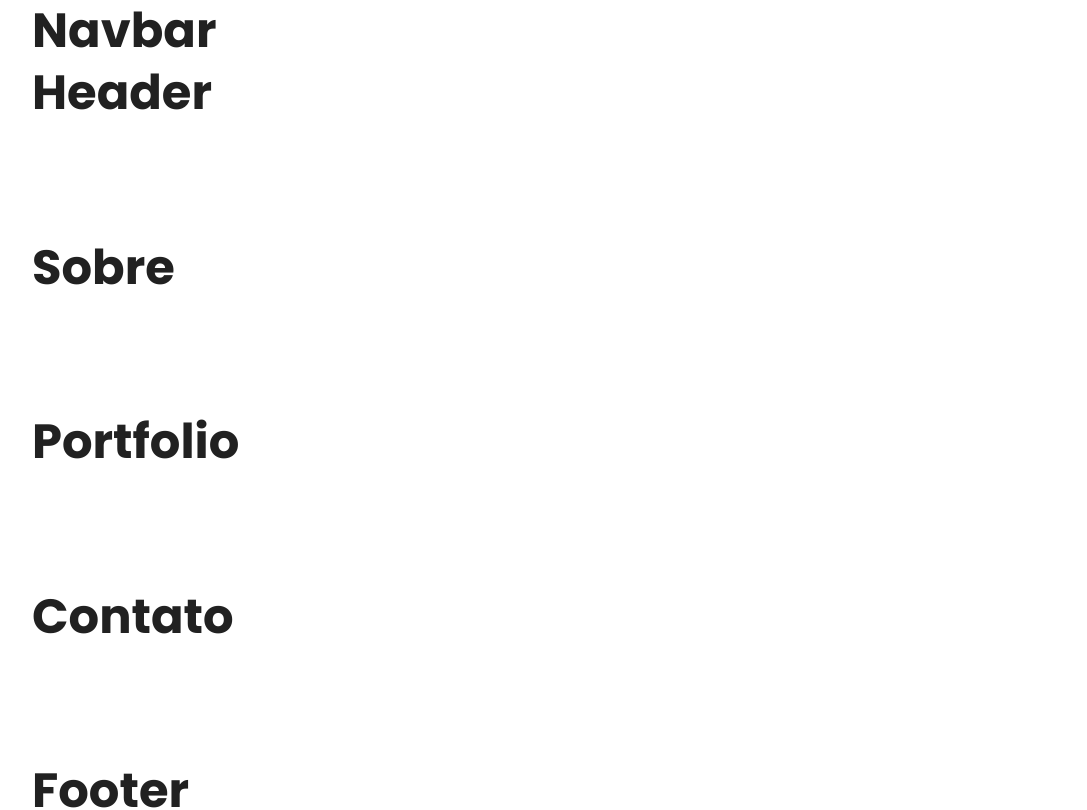
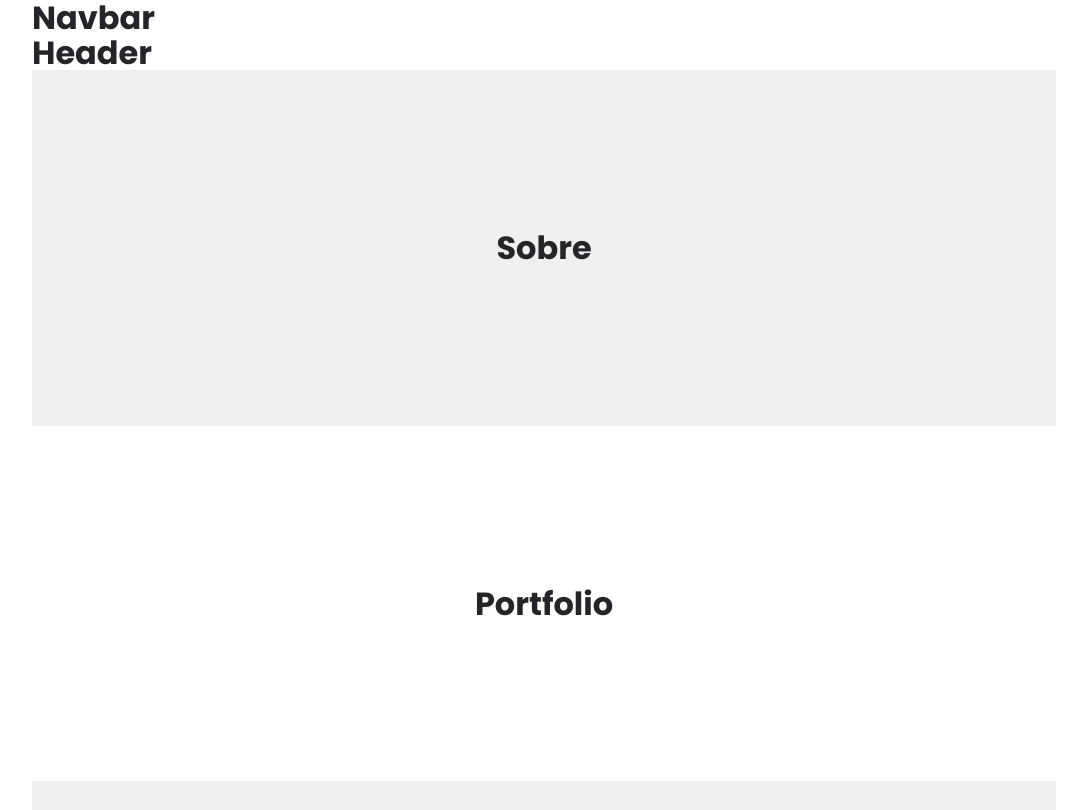
Before and after one commit to dev-marcioreis/mrs-portfolio, a React (Vite) app: page / in a window 1280 px wide. Shown: the top 810 px of the page, without its empty margins (96-1183 px from the left). Built offline with nearby package versions, Linux system fonts and the light colour scheme.

Commit message:
Feat: genaral class

```diff
--- a/src/index.css
+++ b/src/index.css
@@ -16,20 +16,17 @@
 /*==========Root==========*/
 :root {
 
-  --primary-hue: 270%;
+  --primary-hue: 270;
   --black-light: 15%;
   --dark-light: 44%;
   --light-lightness: 94%;
   --white-light: 100%;
   --color-primary: hsl(var(--primary-hue), 89%, 41%);
-  --color-white: hsl(0.5%, var(--white-light));
+  --color-white: hsl(0, 5%, var(--white-light));
   --color-light: hsl(var(--primary-hue), 5%, var(--light-lightness));
   --color-black: hsl(var(--primary-hue), 5%, var(--black-light));
   --color-dark: hsl(var(--primary-hue), 5%, var(--dark-light));
 
-  --color-dark-2: hsl(0, 0%, 13%);
-  --color-black-2: hsl(0, 0%, 0%);
-  --color-white-2: hsl(0, 0%, 100%);
   --color-transparent: hsla(0, 0%, 100%, 0);
 
   --font-size: .9rem;
@@ -39,14 +36,10 @@
 
   --container-lg: 80%;
   --container-md: 90%;
-  --container-max-wd: 1800px;
+  --container-max-wd: 1920px;
 
   --shadow: 0px 1px 3px hsla(0, 0%, 0%, 0.5);
   --shadow-1: 0px 3px 6px hsla(0, 0%, 0%, 0.4);
-
-  --border-r-1: 1.2rem;
-  --border-r-2: .8rem;
-  --border-r-3: .5rem;
 
 }
 
@@ -56,51 +49,116 @@ html {
   scroll-padding-top: 5rem;
 }
 body {
-  background: var(--color-white-2);
-  color: var(--color-dark-2);
+  background: var(--color-white);
+  color: var(--color-dark);
   line-height: var(--line-height);
   font-size: var(--font-size);
 }
+
+/*==========General Styles==========*/
 ::-webkit-scrollbar {
   width: .5rem;
 }
 ::-webkit-scrollbar-track {
-  background: var(--color-white-2)
+  background: var(--color-white)
 }
 ::-webkit-scrollbar-thumb {
-  background: var(--color-dark-2);
+  background: var(--color-dark);
 }
 .container {
   width: var(--container-lg);
   max-width: var(--container-max-wd);
   margin-inline: auto;
 }
-.section {
-  margin-block-start: 7rem;
+section {
+  padding: 10rem 0;
+  background: var(--color-light);
+  transition: var(--transition);
+}
+section:nth-child(even) {
+  background: var(--color-white);
+}
+section > h2 {
+  text-align: center;
+}
+section > p {
+  text-align: center;
+  margin: .5rem auto 4rem;
+  width: 40%;
 }
 h1, h2, h3, h4, h5, h6 {
-  line-height: 1.3;
+  line-height: 1.1;
+  color: var(--color-black);
 }
 h1 {
   font-size: 3rem;
 }
 h2 {
-  font-size: 2.2rem;
+  font-size: 2rem;
 }
 h3 {
-  font-size: 2rem;
+  font-size: 1.6rem;
 }
-h4, h5, h6 {
-  font-weight: 300;
+h4 {
+  font-size: 1.1rem;
+}
+h5 {
+  font-size: .9rem;
+}
+h6 {
+  font-size: .8rem;
 }
 a {
-  color: var(--color-dark-2);
+  color: var(--color-white);
+  transition: var(--transition);
 }
 img {
   width: 100%;
   display: block;
+  object-fit: cover;
 }
 
+/*==========General Buttons==========*/
+.btn {
+  display: inline-block;
+  width: fit-content;
+  display: flex;
+  align-items: center;
+  gap: 1rem;
+  background: var(--color-light);
+  color: var(--color-black);
+  padding: .5rem 2.5rem;
+  border: 2px solid var(--color-transparent);
+  box-shadow: var(--shadow);
+  cursor: pointer;
+  transition: var(--transition);
+}
+.btn:hover {
+  background: var(--color-transparent);
+  border-color: var(--color-light);
+  transform: translateY(-.5rem);
+}
+.btn.white {
+  background: var(--color-white);
+  transition: var(--transition);
+}
+.btn.white:hover {
+  background: var(--color-transparent);
+  border-color: var(--color-white);
+}
+.btn.primary {
+  background: var(--color-primary);
+  color: hsl(0, 0%, 100%); /* text color always white*/
+  transition: var(--transition);
+}
+.btn.primary:hover {
+  background: var(--color-transparent);
+  border-color: var(--color-primary);
+  color: var(--color-primary);
+}
+.btn.sm {
+  padding: .5rem 1.2rem;
+}
 
 /*==========Media Query Tablet==========*/
 @media (max-width: 992px) {
--- a/src/sections/about/About.jsx
+++ b/src/sections/about/About.jsx
@@ -3,8 +3,8 @@ import './about.css'
 const About = () => {
   return (
     <>
-        <section className='section about' id='about'>
-          <h1>Sobre</h1>
+        <section className='about' id='about'>
+          <h2>Sobre</h2>
         </section>
     </>
   )
--- a/src/sections/contact/Contact.jsx
+++ b/src/sections/contact/Contact.jsx
@@ -3,8 +3,8 @@ import './contact.css'
 const Contact = () => {
   return (
     <>
-        <section className="section contact" id="contact">
-          <h1>Contato</h1>
+        <section className="contact" id="contact">
+          <h2>Contato</h2>
         </section>
     </>
   )
--- a/src/sections/floating-nav/FloatingNav.jsx
+++ b/src/sections/floating-nav/FloatingNav.jsx
@@ -4,7 +4,7 @@ const FloatingNav = () => {
   return (
     <>
         <nav className="floatingNav" id="floatingNav">
-          <h1>Floating Nav</h1>
+          <h2>Floating Nav</h2>
         </nav>
     </>
   )
--- a/src/sections/footer/Footer.jsx
+++ b/src/sections/footer/Footer.jsx
@@ -3,8 +3,8 @@ import './footer.css'
 const Footer = () => {
   return (
     <>
-        <footer className="section footer" id="footer">
-          <h1>Footer</h1>
+        <footer className="footer" id="footer">
+          <h2>Footer</h2>
         </footer>
     </>
   )
--- a/src/sections/header/Header.jsx
+++ b/src/sections/header/Header.jsx
@@ -4,7 +4,7 @@ const Header = () => {
   return (
     <>
         <header className="header" id="header">
-          <h1>Header</h1>
+          <h2>Header</h2>
         </header>
     </>
   )
--- a/src/sections/navbar/Navbar.jsx
+++ b/src/sections/navbar/Navbar.jsx
@@ -4,7 +4,7 @@ const Navbar = () => {
   return (
     <>
         <nav className="navbar" id="navbar">
-          <h1>Navbar</h1>
+          <h2>Navbar</h2>
         </nav>
     </>
   )
--- a/src/sections/portfolio/Portfolio.jsx
+++ b/src/sections/portfolio/Portfolio.jsx
@@ -3,8 +3,8 @@ import './portfolio.css'
 const Portfolio = () => {
   return (
     <>
-        <section className="section portfolio" id="portfolio">
-          <h1>Portfolio</h1>
+        <section className="portfolio" id="portfolio">
+          <h2>Portfolio</h2>
         </section>
     </>
   )
```
